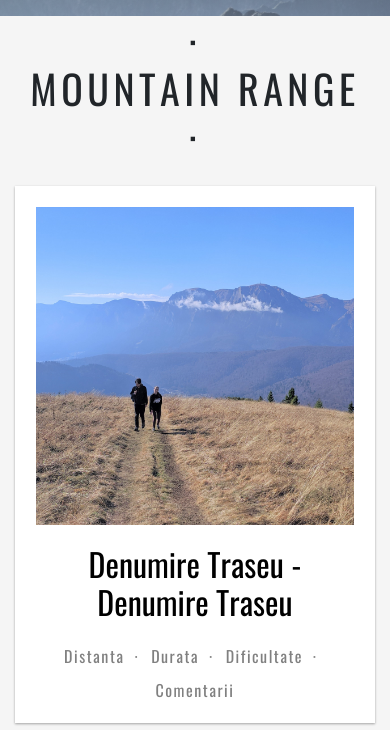
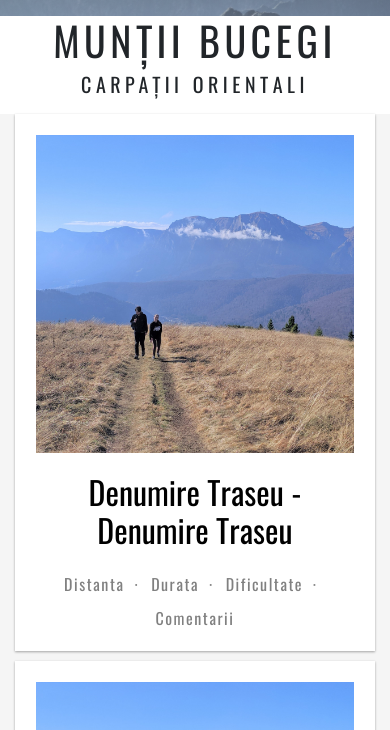
Before and after one commit to doina93/brambura, a plain HTML site: page category.html in a window 390 px wide. Shown: the part 114-844 px from the top of the page. Drawn offline with Linux system fonts and the light colour scheme.

Commit message:
modified media queries for responsiveness

```diff
--- a/category.html
+++ b/category.html
@@ -50,10 +50,22 @@
             </div>
         </header>
         <section>
+             <div class="container-fluid category-header">
+                <div class="row no-gutters">
+                    <div class="col-md-6 category-title-column">
+                        <div class="category-title">
+                            <h1>Munții Bucegi</h1>
+                            <h5>Carpații Orientali</h5>
+                        </div>
+                    </div>
+                    <div class="col-md-6 category-img-">
+                        <div class="category-img-container">
+
+                        </div>
+                    </div>
+                </div>
+            </div>
             <div class="container-fluid category-container">
-                <label>
-                <h1 class="category-title">Mountain Range</h1>
-                </label>
                 <div class="card category-card">
                     <a href="#">
                         <div class="row no-gutters">
```
